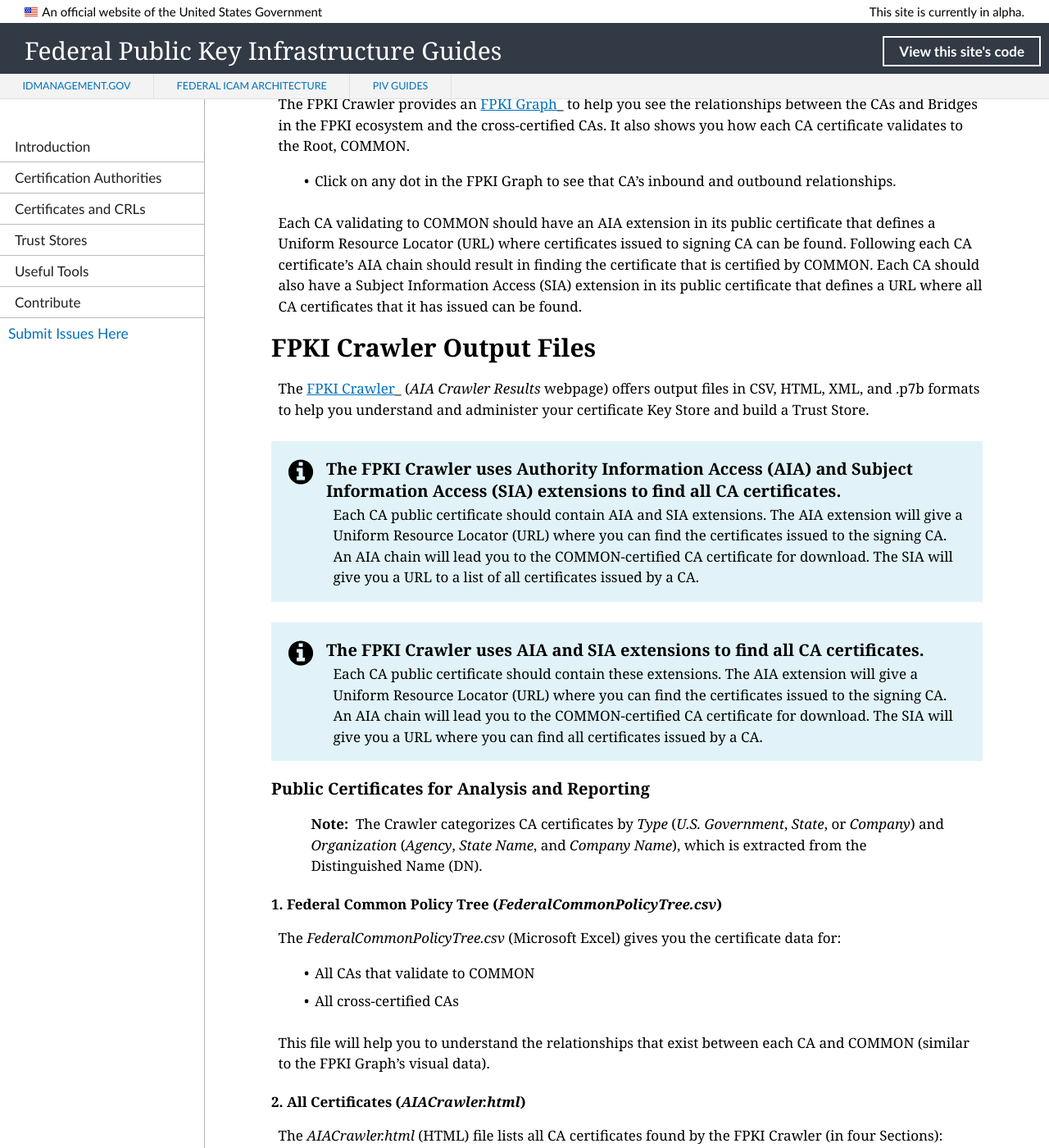
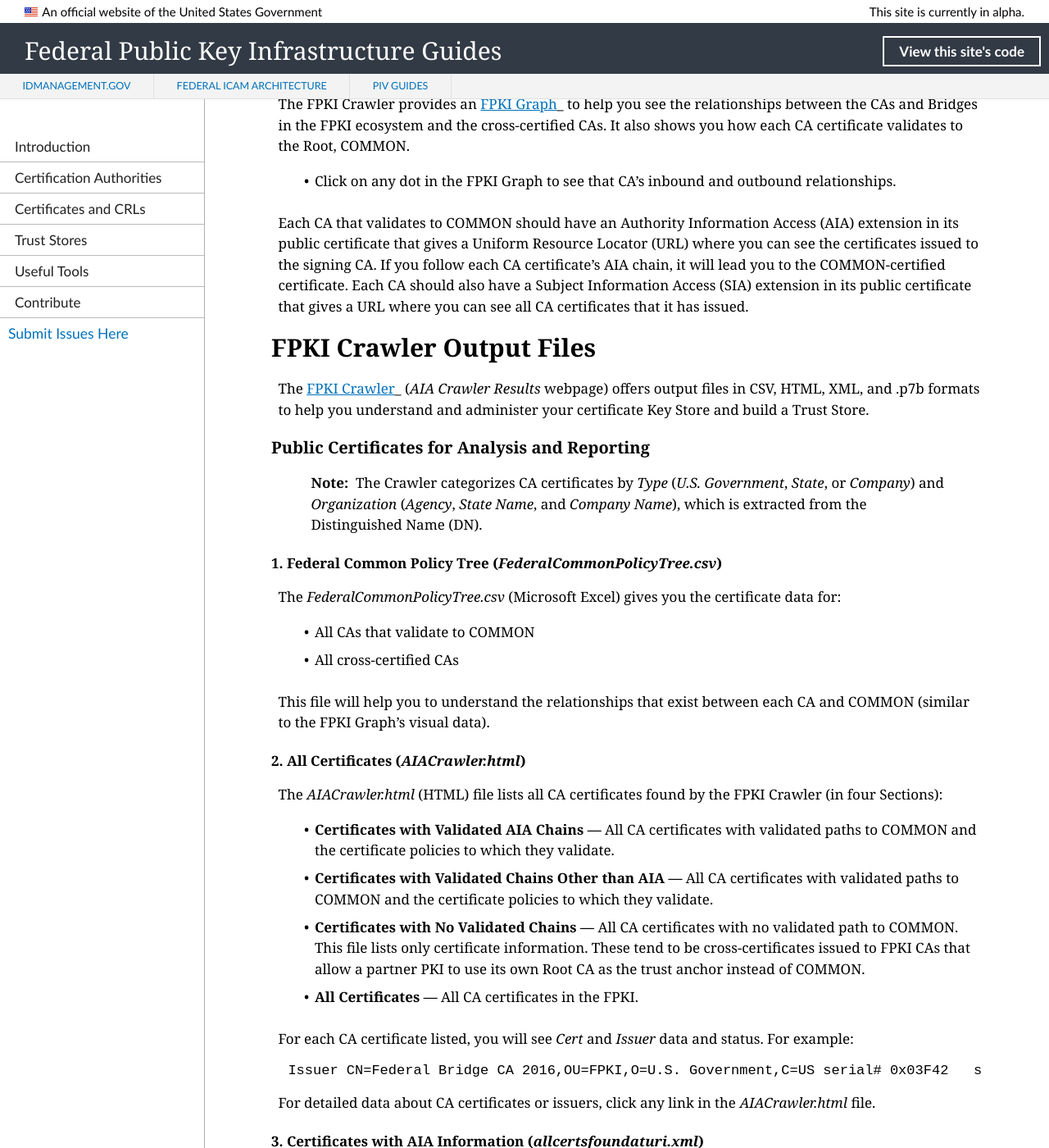
Before and after one commit to GSA/fpki-guides, a Jekyll site: the page built from pages/fpki_crawler_howto.md, in a window 1280 px wide and 1400 px high, scrolled down 550 px. Shown: the whole window at 82% size. Built offline with Jekyll 4.4.1, drawn with Linux system fonts in a browser that asks for light colours; nearby versions of some CDN libraries.

Commit message:
Update fpki_crawler_howto.md

```diff
--- a/pages/fpki_crawler_howto.md
+++ b/pages/fpki_crawler_howto.md
@@ -21,15 +21,11 @@
 
 * Click on any dot in the FPKI Graph to see that CA's inbound and outbound relationships.
 
-Each CA validating to COMMON should have an AIA extension in its public certificate that defines a Uniform Resource Locator (URL) where certificates issued to signing CA can be found. Following each CA certificate’s AIA chain should result in finding the certificate that is certified by COMMON. Each CA should also have a Subject Information Access (SIA) extension in its public certificate that defines a URL where all CA certificates that it has issued can be found.
+Each CA that validates to COMMON should have an Authority Information Access (AIA) extension in its public certificate that gives a Uniform Resource Locator (URL) where you can see the certificates issued to the signing CA. If you follow each CA certificate’s AIA chain, it will lead you to the COMMON-certified certificate. Each CA should also have a Subject Information Access (SIA) extension in its public certificate that gives a URL where you can see all CA certificates that it has issued.
 
 ## FPKI Crawler Output Files
 
 The [FPKI Crawler](https://fpki-graph.fpki-lab.gov/crawler/){:target="_blank"}_ (_AIA Crawler Results_ webpage) offers output files in CSV, HTML, XML, and .p7b formats to help you understand and administer your certificate Key Store and build a Trust Store.
-
-{% include alert-info.html heading="The FPKI Crawler uses Authority Information Access (AIA) and Subject Information Access (SIA) extensions to find all CA certificates." content="Each CA public certificate should contain AIA and SIA extensions. The AIA extension will give a Uniform Resource Locator (URL) where you can find the certificates issued to the signing CA. An AIA chain will lead you to the COMMON-certified CA certificate for download. The SIA will give you a URL to a list of all certificates issued by a CA." %}
-
-{% include alert-info.html heading="The FPKI Crawler uses AIA and SIA extensions to find all CA certificates." content="Each CA public certificate should contain these extensions. The AIA extension will give a Uniform Resource Locator (URL) where you can find the certificates issued to the signing CA. An AIA chain will lead you to the COMMON-certified CA certificate for download. The SIA will give you a URL where you can find all certificates issued by a CA." %}
 
 ### Public Certificates for Analysis and Reporting
 
```
